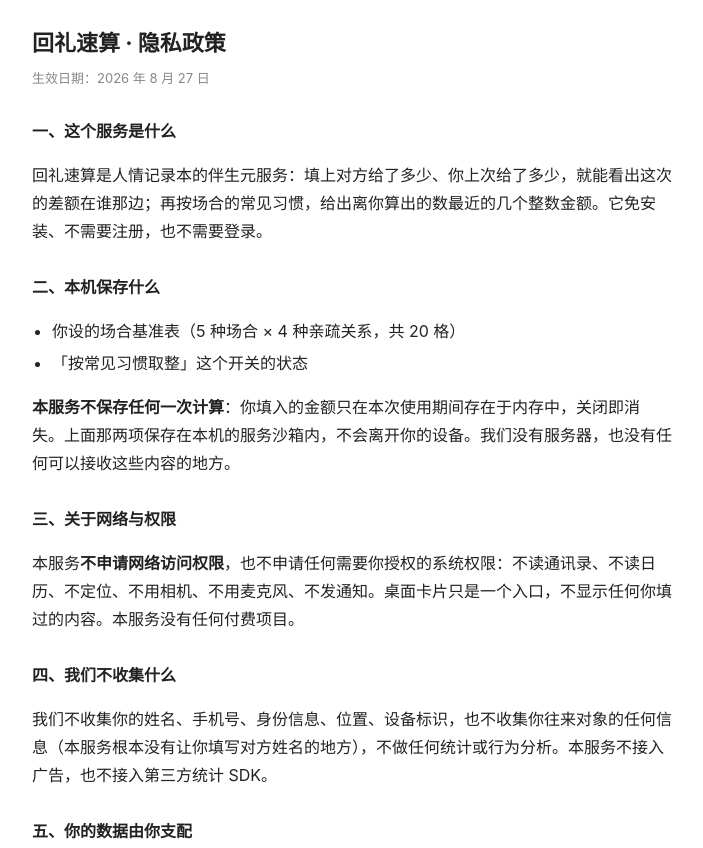
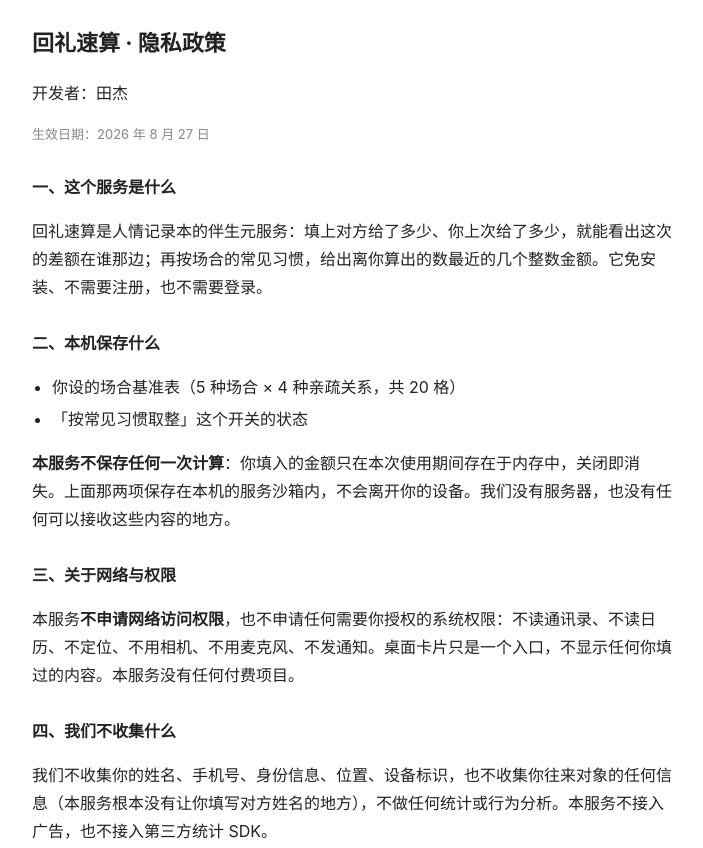
Before and after one commit to qdutj/youlaiyouwanglite-privacy, a plain HTML site: page index.html in a window 1280 px wide. Shown: the top 848 px of the page, without its empty margins (288-991 px from the left). Drawn offline with Linux system fonts and the light colour scheme.

Commit message:
隐私页：补开发者名称「田杰」（#563 A）

```diff
--- a/index.html
+++ b/index.html
@@ -7,6 +7,7 @@
 </head>
 <body>
 <h1>回礼速算 · 隐私政策</h1>
+<p>开发者：田杰</p>
 <p class="date">生效日期：2026 年 8 月 27 日</p>
 <h2>一、这个服务是什么</h2>
 <p>回礼速算是人情记录本的伴生元服务：填上对方给了多少、你上次给了多少，就能看出这次的差额在谁那边；再按场合的常见习惯，给出离你算出的数最近的几个整数金额。它免安装、不需要注册，也不需要登录。</p>
```
